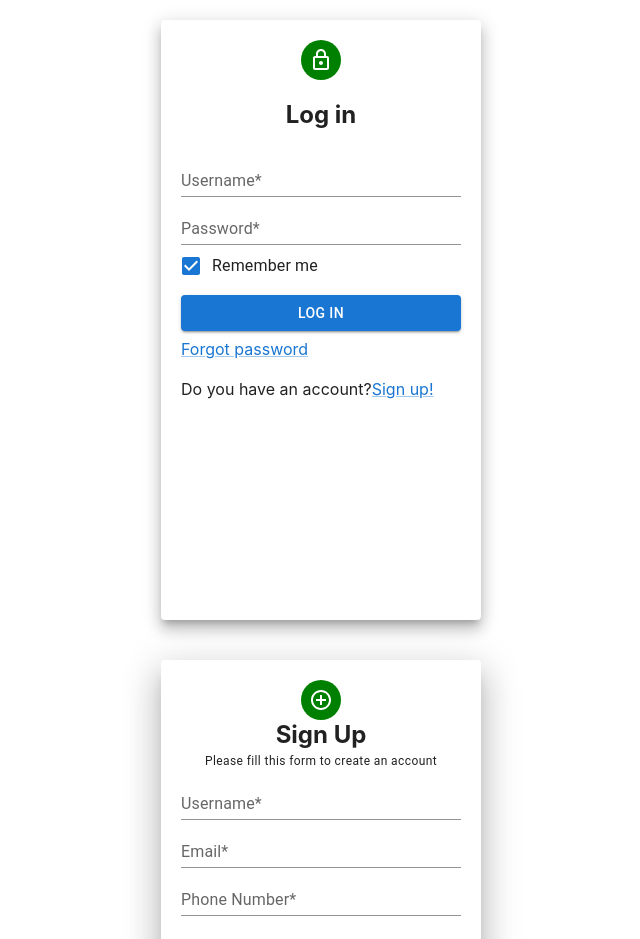
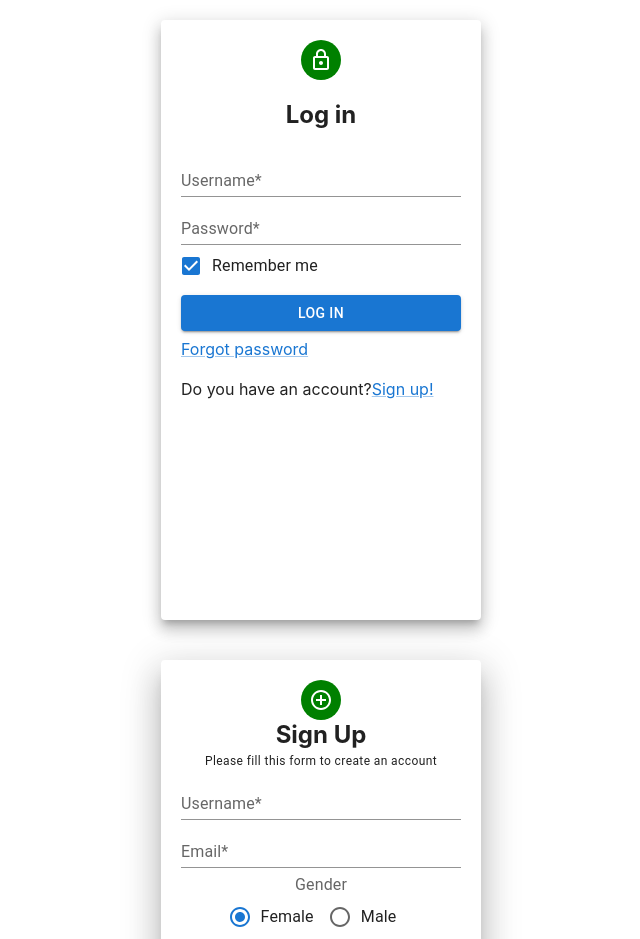
Before and after one commit to Asna1303/Placeme-2.0, a React (Create React App) app: page /signup in a window 1280 px wide. Shown: the top 939 px of the page, without its empty margins (319-959 px from the left). Built offline with nearby package versions, Linux system fonts and the light colour scheme.

Commit message:
created radio group button for gender

```diff
--- a/src/molecules/signup.js
+++ b/src/molecules/signup.js
@@ -5,6 +5,11 @@
 import AddCircleOutlineOutlinedIcon from '@mui/icons-material/AddCircleOutlineOutlined';
 import TextField from '@mui/material/TextField';
 import Button from '@mui/material/Button';
+import Radio from '@mui/material/Radio';
+import RadioGroup from '@mui/material/RadioGroup';
+import FormControlLabel from '@mui/material/FormControlLabel';
+import FormControl from '@mui/material/FormControl';
+import FormLabel from '@mui/material/FormLabel';
 
 import { Typography } from '@mui/material';
 
@@ -13,6 +18,7 @@
   const avatarStyle = { backgroundColor: 'green' };
 const headerStyle={margin:0}
 const buttonStyle={margin:'8px 0'}
+const marginTop={marginTop:5}
   return (
     <Grid container justifyContent="center" alignItems="center">
       <Paper elevation={20} style={paperStyle}>
@@ -28,6 +34,19 @@
         <TextField id="standard-basic" label="Username*" variant="standard" placeholder="Enter your name" fullWidth/>
 
   <TextField id="standard-basic" label="Email*" variant="standard" placeholder="Enter your mail id" fullWidth/>
+  <FormControl component="fieldset" style={marginTop}>
+  <FormLabel id="demo-radio-buttons-group-label">Gender</FormLabel>
+  <RadioGroup
+    aria-labelledby="demo-radio-buttons-group-label"
+    defaultValue="female"
+    name="radio-buttons-group"
+    style={{display:'initial'}}
+  >
+    <FormControlLabel value="female" control={<Radio />} label="Female" />
+    <FormControlLabel value="male" control={<Radio />} label="Male" />
+
+  </RadioGroup>
+</FormControl>
 
   <TextField id="standard-basic" label="Phone Number*" variant="standard" placeholder="Enter your phone number" fullWidth/>
 
```
